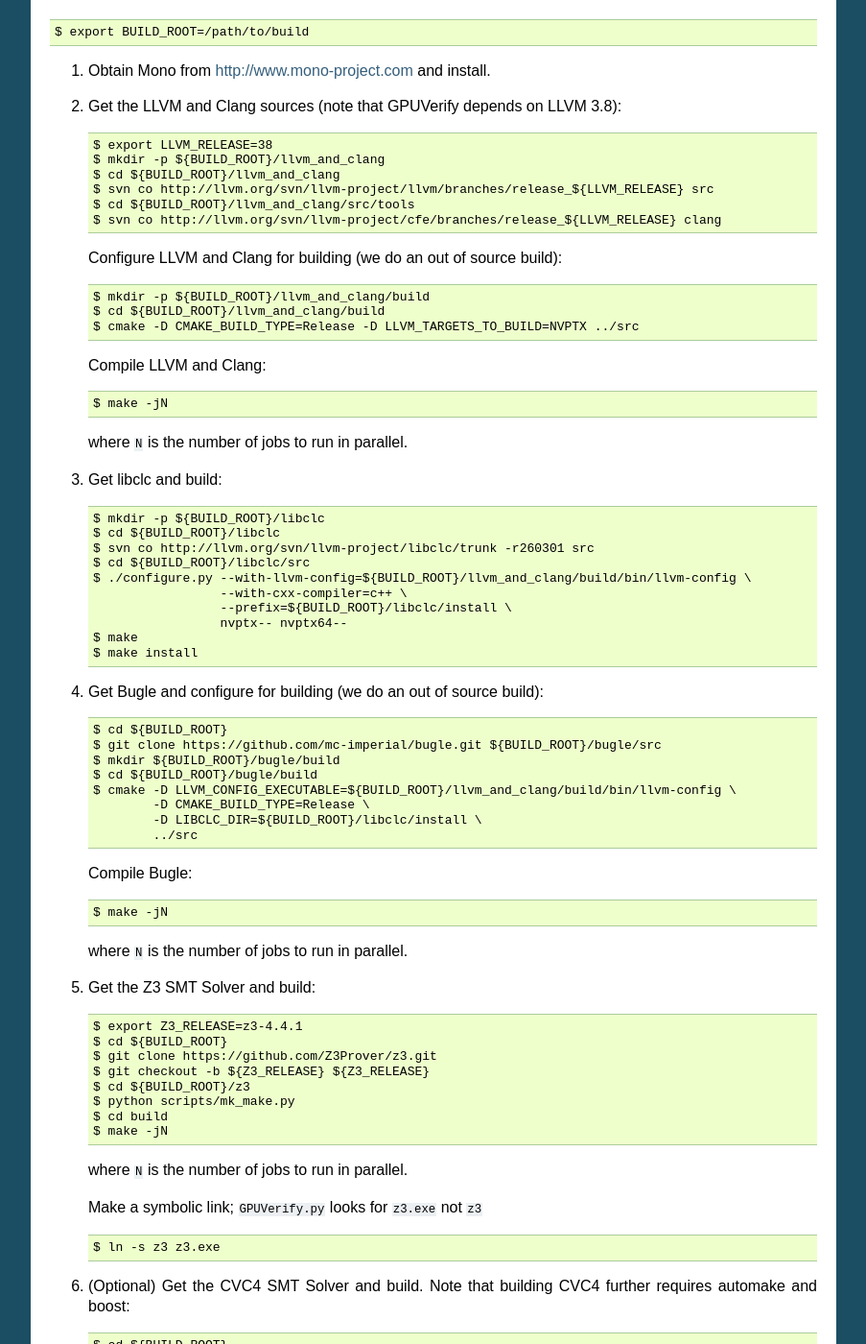
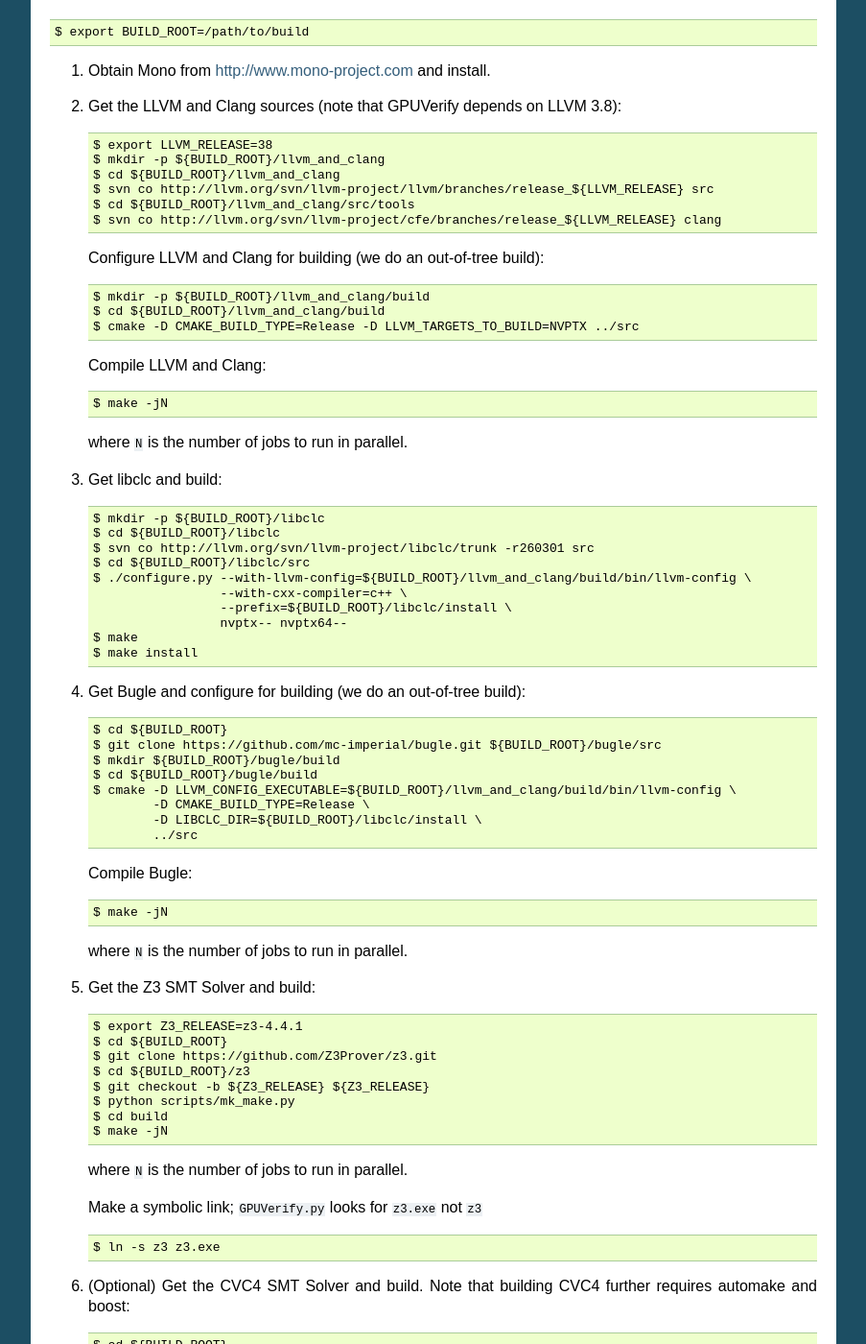
Before and after one commit to mc-imperial/gpuverify, a Sphinx documentation site: the page built from Documentation/developer_guide.rst, in a window 1280 px wide and 1400 px high, scrolled down 727 px. Shown: the whole window at 96% size, without its empty margins (198-1101 px from the left). Built offline with Sphinx 7.4.7, drawn with Linux system fonts in a browser that asks for light colours; formulas are drawn with MathJax 3; some of the changed text lies outside the part shown.

Commit message:
Fix some documentation issues

```diff
--- a/Documentation/basic_usage.rst
+++ b/Documentation/basic_usage.rst
@@ -388,7 +388,7 @@
 
 Set the bitwidth of the pointers used in the kernel. This can either be 32-bit or 64-bit. The default is 32-bit.
 
-Currently some invariant inference rules are disabled in when 64-bit pointers are used. Hence, not all kernels that will verify with 32-bit pointers also verify with 64-bit pointers.
+Currently some invariant inference rules are disabled when 64-bit pointers are used. Hence, not all kernels that will verify with 32-bit pointers also verify with 64-bit pointers.
 
 .. _adversarial-abstraction:
 
--- a/Documentation/developer_guide.rst
+++ b/Documentation/developer_guide.rst
@@ -55,7 +55,7 @@
      $ cd ${BUILD_ROOT}/llvm_and_clang/src/tools
      $ svn co http://llvm.org/svn/llvm-project/cfe/branches/release_${LLVM_RELEASE} clang
 
-   Configure LLVM and Clang for building (we do an out of source build)::
+   Configure LLVM and Clang for building (we do an out-of-tree build)::
 
      $ mkdir -p ${BUILD_ROOT}/llvm_and_clang/build
      $ cd ${BUILD_ROOT}/llvm_and_clang/build
@@ -80,7 +80,7 @@
      $ make
      $ make install
 
-#. Get Bugle and configure for building (we do an out of source build)::
+#. Get Bugle and configure for building (we do an out-of-tree build)::
 
      $ cd ${BUILD_ROOT}
      $ git clone https://github.com/mc-imperial/bugle.git ${BUILD_ROOT}/bugle/src
@@ -102,8 +102,8 @@
     $ export Z3_RELEASE=z3-4.4.1
     $ cd ${BUILD_ROOT}
     $ git clone https://github.com/Z3Prover/z3.git
+    $ cd ${BUILD_ROOT}/z3
     $ git checkout -b ${Z3_RELEASE} ${Z3_RELEASE}
-    $ cd ${BUILD_ROOT}/z3
     $ python scripts/mk_make.py
     $ cd build
     $ make -jN
@@ -275,7 +275,7 @@
       > cd ${BUILD_ROOT}\llvm_and_clang\src\tools
       > svn co http://llvm.org/svn/llvm-project/cfe/branches/release_$LLVM_RELEASE clang
 
-   Configure LLVM and Clang for building (we do an out of source build)::
+   Configure LLVM and Clang for building (we do an out-of-tree build)::
 
       > mkdir ${BUILD_ROOT}\llvm_and_clang\build
       > cd ${BUILD_ROOT}\llvm_and_clang\build
@@ -308,7 +308,7 @@
       > $dest.Copyhere($zip.items(), 0x14)
       > del ${BUILD_ROOT}\libclc-nightly.zip
 
-#. Get Bugle and configure for building (we do an out of source build)::
+#. Get Bugle and configure for building (we do an out-of-tree build)::
 
       > cd ${BUILD_ROOT}
       > mkdir ${BUILD_ROOT}\bugle
```
Also changed, not shown: other parts of Documentation/developer_guide.rst (+2 -2 lines).
